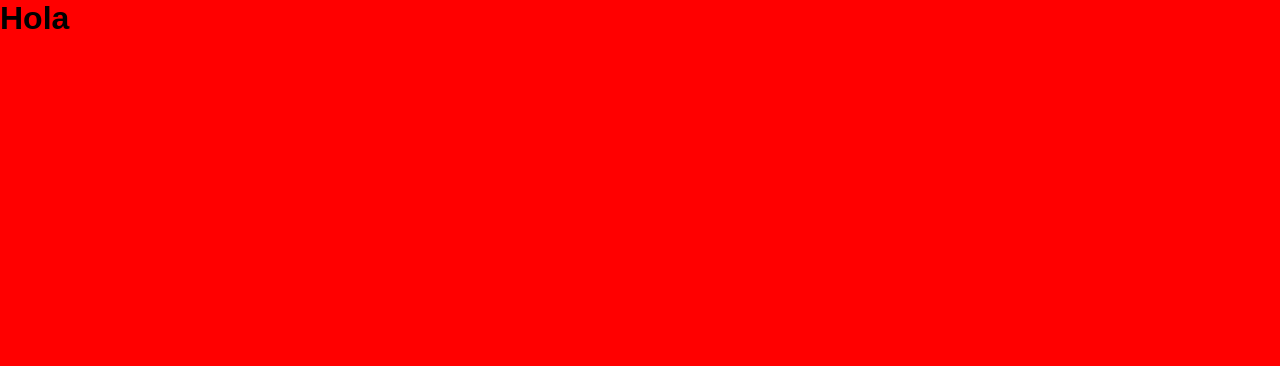
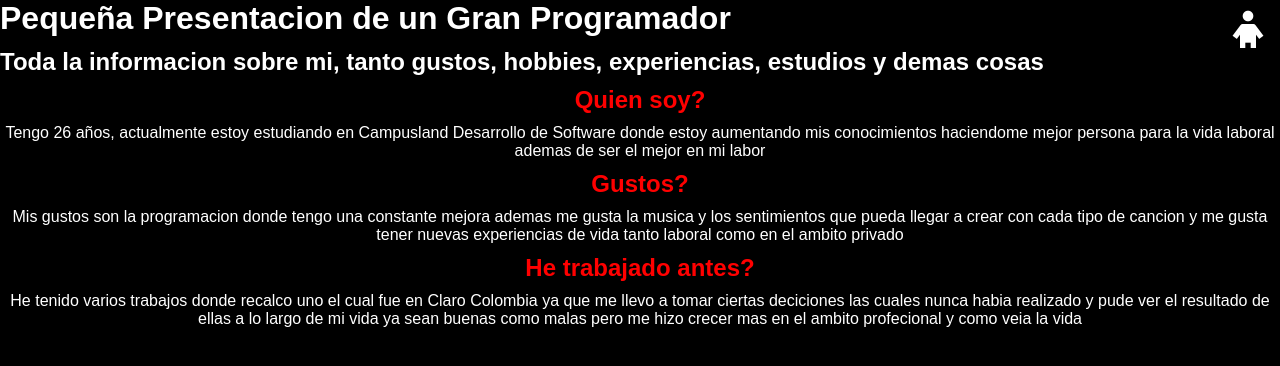
Before and after one commit to Raxont/hello-world, a plain HTML site: page index.html in a window 1280 px wide. Drawn offline with nearby package versions, Linux system fonts and the light colour scheme.

Commit message:
feat: :construction: Creacion de la presentacion basica del programador
Se agrega informacion sobre el programador modificando el html y css para una mejor visualizacion y sencillez de la misma

```diff
--- a/css/style.css
+++ b/css/style.css
@@ -4,5 +4,32 @@
     margin: 0;
     box-sizing: border-box;
     font-family: Arial, Helvetica;
-    background: var(--color-terciary);
+    background: var(--color-primary);
+    color: var(--color-secundary);
 }
+header{
+    display: flex;
+    justify-content: space-between;
+    height: 6vh;
+}
+.header_h1{
+    color: var(--color-secundary);
+}
+.bx-child{
+    font-size: 4em;
+}
+.main_ul,
+.main_ul li,
+main{
+    display: flex;
+    flex-direction: column;
+    gap: 10px;
+}
+
+.main_ul li{
+    align-items: center;
+    text-align: center;
+}
+.main_ul li h2{
+    color: var(--color-terciary);
+}
--- a/index.html
+++ b/index.html
@@ -4,9 +4,46 @@
     <meta charset="UTF-8">
     <meta name="viewport" content="width=device-width, initial-scale=1.0">
     <link rel="stylesheet" href="css/style.css">
-    <title>Document</title>
+    <link href='https://unpkg.com/boxicons@2.1.4/css/boxicons.min.css' rel='stylesheet'>
+    <title>Presentacion</title>
 </head>
 <body>
-    <h1>Hola</h1>
+    <header>
+        <h1 class="header_h1">Pequeña Presentacion de un Gran Programador</h1>
+        <i class='bx bx-child'></i>
+    </header>
+    <main>
+        <h2 class="main_h2">
+            Toda la informacion sobre mi, tanto gustos, hobbies, experiencias, estudios y demas cosas
+        </h2>
+        <ul class="main_ul">
+            <li>
+                <h2>Quien soy?</h2>
+                <p>Tengo 26 años, actualmente estoy estudiando en Campusland Desarrollo de Software
+                    donde estoy aumentando mis conocimientos haciendome mejor persona para la vida laboral
+                    ademas de ser el mejor en mi labor
+                </p>
+            </li>
+            <li>
+                <h2>Gustos?</h2>
+                <p>Mis gustos son la programacion donde tengo una constante mejora ademas
+                    me gusta la musica y los sentimientos que pueda llegar a crear con cada tipo
+                    de cancion y me gusta tener nuevas experiencias de vida tanto laboral como en el ambito privado
+                </p>
+            </li>
+            <li>
+                <h2>He trabajado antes?</h2>
+                <p>
+                    He tenido varios trabajos donde recalco uno el cual fue en Claro Colombia ya que me llevo a tomar
+                    ciertas deciciones las cuales nunca habia realizado y pude ver el resultado de ellas
+                    a lo largo de mi vida ya sean buenas como malas pero me hizo crecer mas en el ambito
+                    profecional y como veia la vida
+                </p>
+            </li>
+        </ul>
+    </main>
+    <footer>
+
+    </footer>
 </body>
 </html>
```
